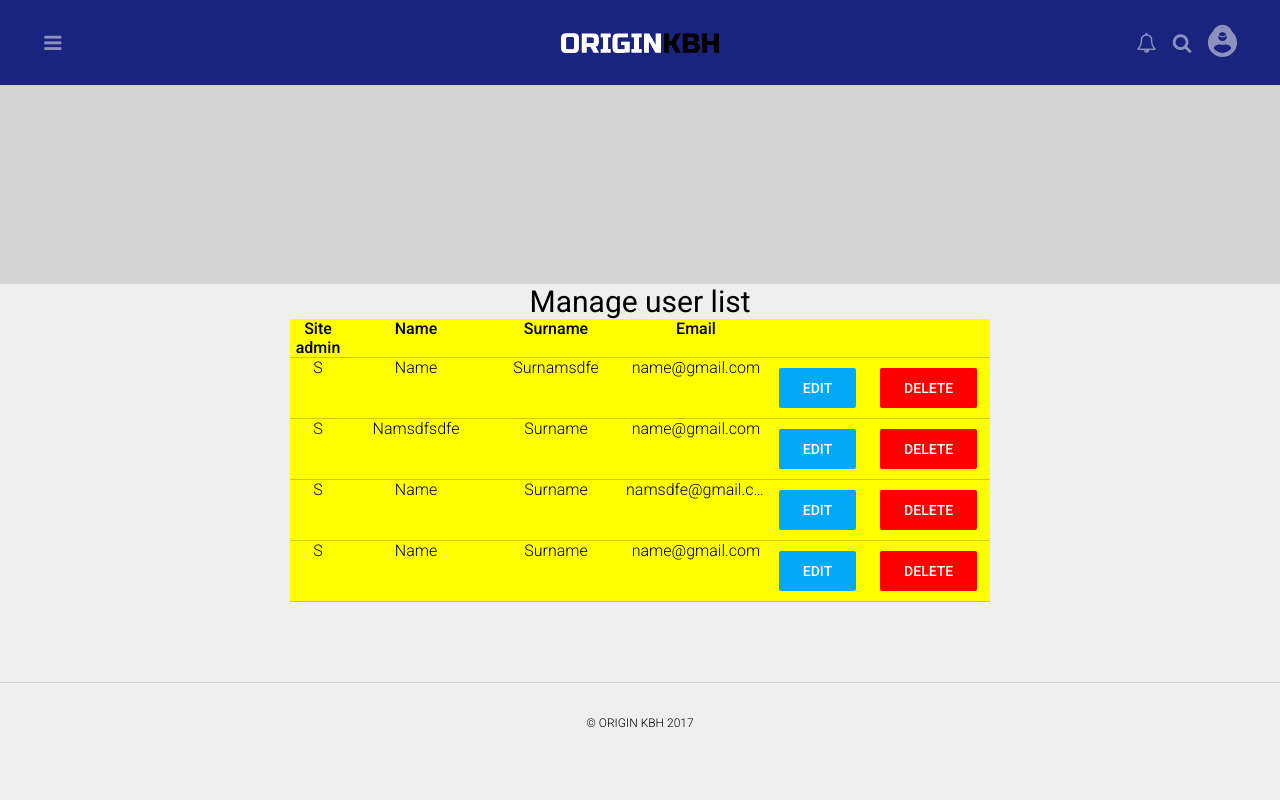
After one commit to gergelybalint94/interface_design_exam, a PHP site: page /manage-users.php in a window 1280 px wide. The commit adds this page. Run offline with PHP 8.4, Linux system fonts and the light colour scheme; some libraries are stand-ins or nearby versions.

Commit message:
manage user list page in progress

```diff
--- a/css/style-norbi.css
+++ b/css/style-norbi.css
@@ -107,6 +107,37 @@
   text-transform: lowercase;
 }
 
+[data-page-name="manage-users-page"] #user-list {
+  width:100%;
+  border-collapse:collapse;
+  background:yellow;
+}
+
+[data-page-name="manage-users-page"] .tr {
+  display:flex;
+  border-bottom:1px solid rgba(0,0,0,0.2);
+  text-align:center;
+  justify-content:space-between;
+}
+
+[data-page-name="manage-users-page"] .td {
+    width: 20%;
+    overflow: hidden;
+    text-overflow: ellipsis;
+}
+
+[data-page-name="manage-users-page"] .checkmark-cells {
+  width: 8%;
+}
+
+[data-page-name="manage-users-page"] .row-button-wraps {
+  width: 32%;
+}
+
+[data-page-name="manage-users-page"] .row-button-wraps .buttons {
+  margin:10px;
+}
+
 /*
   --------------------------
     MOBILE SCREEN RULES:
--- a/css/style.css
+++ b/css/style.css
@@ -111,6 +111,11 @@ section {
 .main-buttons {
   color: white;
   background: #03A9F4;
+  /* accent-color-1 */ }
+
+.warning-buttons {
+  color: white;
+  background: red;
   /* accent-color-1 */ }
 
 .banner-pictures {
--- /dev/null
+++ b/manage-users.php
@@ -0,0 +1,107 @@
+<!DOCTYPE html>
+<html>
+	<!-- HEAD: -->
+	<?php require_once('templates/head.php'); ?>
+
+	<!-- BODY: -->
+	<body>
+
+		<!-- HEADER (POSITION:FIXED): -->
+		<?php require_once('templates/header.php'); ?>
+
+		<!-- SIDEBAR: -->
+		<?php require_once('templates/sidebar.php'); ?>
+
+
+
+
+
+
+
+
+
+		<!-- MAIN PAGE CONTENT: -->
+		<div class="page-contents" data-page-name="manage-users-page">
+			<section class="banner-pictures" id="banner-picture"></section>
+
+			<section class="content-max-width-narrow" id="manage-users-page-content">
+				<h4>Manage user list</h4>
+
+				<div id="user-list">
+					<div class="tr">
+						<div class="td fontWeight-medium checkmark-cells">Site admin</div>
+						<div class="td fontWeight-medium">Name</div>
+						<div class="td fontWeight-medium">Surname</div>
+						<div class="td fontWeight-medium">Email</div>
+						<div class="td fontWeight-medium row-button-wraps"></div>
+					</div>
+					<div class="tr">
+						<div class="td checkmark-cells">S</div>
+						<div class="td">Name</div>
+						<div class="td">Surnamsdfe</div>
+						<div class="td">name@gmail.com</div>
+						<div class="td row-button-wraps">
+							<div class="buttons main-buttons">Edit</div>
+							<div class="buttons warning-buttons">Delete</div>
+						</div>
+					</div>
+					<div class="tr">
+						<div class="td checkmark-cells">S</div>
+						<div class="td">Namsdfsdfe</div>
+						<div class="td">Surname</div>
+						<div class="td">name@gmail.com</div>
+						<div class="td row-button-wraps">
+							<div class="buttons main-buttons">Edit</div>
+							<div class="buttons warning-buttons">Delete</div>
+						</div>
+					</div>
+					<div class="tr">
+						<div class="td checkmark-cells">S</div>
+						<div class="td">Name</div>
+						<div class="td">Surname</div>
+						<div class="td">namsdfe@gmail.com</div>
+						<div class="td row-button-wraps">
+							<div class="buttons main-buttons">Edit</div>
+							<div class="buttons warning-buttons">Delete</div>
+						</div>
+					</div>
+					<div class="tr">
+						<div class="td checkmark-cells">S</div>
+						<div class="td">Name</div>
+						<div class="td">Surname</div>
+						<div class="td">name@gmail.com</div>
+						<div class="td row-button-wraps">
+							<div class="buttons main-buttons">Edit</div>
+							<div class="buttons warning-buttons">Delete</div>
+						</div>
+					</div>
+				</div>
+			</section>
+		</div>
+
+
+
+
+
+
+
+
+
+		<!-- FOOTER: -->
+		<?php require_once('templates/footer.php'); ?>
+
+		<!-- LOGIN POPUP: -->
+		<?php require_once('templates/login.php'); ?>
+
+		<!-- REGISTRATION POPUP: -->
+		<?php require_once('templates/registration.php'); ?>
+
+		<!-- LOGOUT POPUP: -->
+		<?php require_once('templates/logout.php'); ?>
+
+
+		<!-- JQUERY LINKED IN BELOW: -->
+		<script src="https://ajax.googleapis.com/ajax/libs/jquery/1.11.3/jquery.min.js"></script>
+		<script src="js/script.js"></script>
+	</body>
+</html>
```
